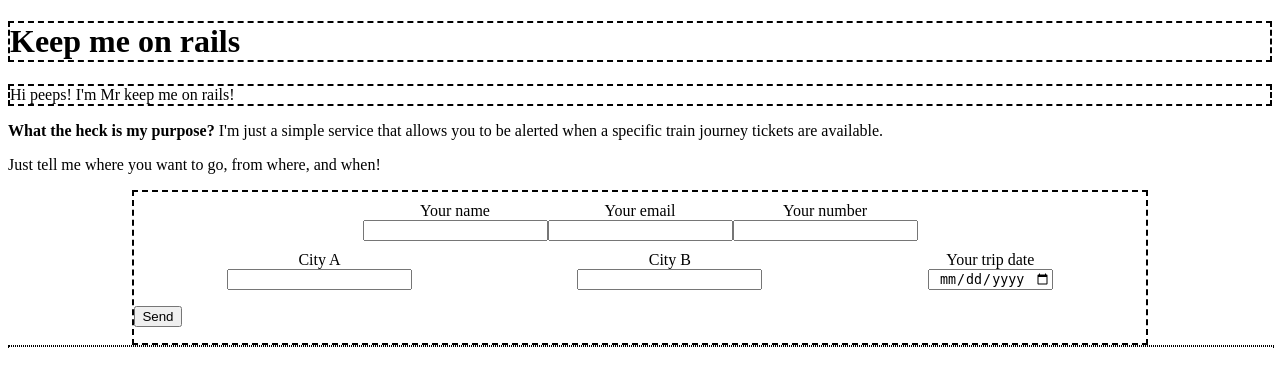
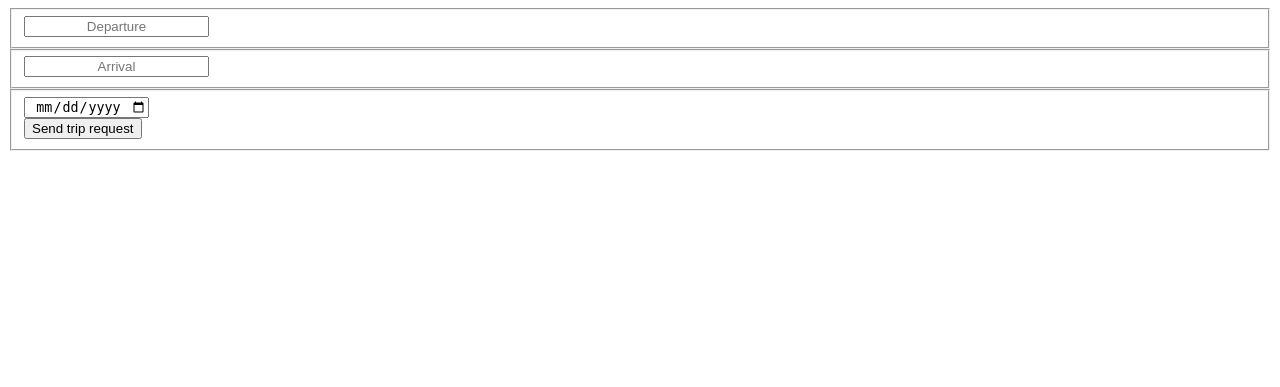
Before and after one commit to aalbertRT/KeepMeOnRails, a Flask app: page /index/ in a window 1280 px wide. Shown: the top 387 px of the page. Run offline with Flask 2, Linux system fonts and the light colour scheme; the visitor is signed in with stand-in values (Sample User, id 1).

Commit message:
[+] Add trip form

```diff
--- a/app/application/blueprints/home/home.py
+++ b/app/application/blueprints/home/home.py
@@ -1,56 +1,53 @@
 import json
 
-from flask import Blueprint
-from flask import render_template, request, url_for, make_response, jsonify, redirect
+from flask import Blueprint, flash, render_template, request, url_for, make_response, jsonify, redirect
 from flask import current_app as app
-from flask_login import login_required, logout_user
+from flask_login import login_required, logout_user, current_user
 
 from application.models import User, Trip
 from application.interface import UserInterface, TripInterface
 from application.service import UserService, TripService
+from application.forms import TripForm
 
 # Blueprint configuration
 home_bp = Blueprint('home_bp', __name__)
 
-@home_bp.route('/index/', methods=['GET'])
+@home_bp.route('/index/', methods=['GET', 'POST'])
 @login_required
 def index():
     """Index page."""
-    variables = {'sncf_token': app.config['SNCF_TOKEN']}
-    return render_template('index.html', **variables)
-
-@home_bp.route('/ajax/', methods=['POST'])
-def add_trip():
-    input_form = json.loads(request.data)
-    print(input_form)
-    # Parse user data
-    user_interface = UserInterface(
-        username=input_form['firstName'],
-        email=input_form['email']
+    form = TripForm()
+    variables = {
+        'title': 'Keep me on rails - Trip form',
+        'sncf_token': app.config['SNCF_TOKEN'],
+        'form': form
+    }
+    if form.validate_on_submit():
+        print('valid form')
+        # Parse trip data and test existence at this date for the user
+        trip_interface = TripInterface(
+            user_id=current_user.id,
+            departure=form.departure.data,
+            arrival=form.arrival.data,
+            date=form.date.data
         )
-    # Test user existence. If it doesn't, create it
-    user_result = UserService.get_by_username(user_interface['username'])
-    if user_result:
-        user_id = user_result.id
-    else:
-        new_user = UserService.create(user_interface)
-        user_id = new_user.id
-    # Parse trip data and test existence at this date for the user
-    trip_interface = TripInterface(
-        user_id=user_id,
-        city_a_station_id=input_form['cityAId'],
-        city_b_station_id=input_form['cityBId'],
-        date=input_form['date']
-    )
-    trip_results = Trip.query.filter(Trip.user_id==trip_interface['user_id']).filter(Trip.date==trip_interface['date']).first()
-    if trip_results:
-        print("Already one trip exists at this date for this user")
-    else:
-        TripService.create(trip_interface)
-
-    # Return to client
-    headers = {"Content-Type": "application/json"}
-    return make_response(jsonify(input_form), 200, headers)
+        # Verify existence in db
+        result = Trip.query.filter(
+            Trip.user_id==trip_interface['user_id']
+        ).filter(
+            Trip.date==trip_interface['date']
+        ).filter(
+            Trip.departure==trip_interface['departure']
+        ).filter(
+            Trip.arrival==trip_interface['arrival']
+        ).first()
+        if result is None:
+            TripService.create(trip_interface)
+            flash('Trip request created.')
+        else:
+            flash('Trip request already exists.')
+        return redirect(url_for('home_bp.index'))
+    return render_template('trip_form.html', **variables)
 
 @home_bp.route('/logout/')
 @login_required
--- a/app/application/forms.py
+++ b/app/application/forms.py
@@ -1,5 +1,7 @@
 from flask_wtf import FlaskForm
-from wtforms import StringField, PasswordField, SubmitField
+from wtforms import StringField, SubmitField, PasswordField
+from wtforms.fields.html5 import DateField
+from wtforms.fields import HiddenField
 from wtforms.validators import (
     DataRequired,
     Email,
@@ -55,3 +57,33 @@ class LoginForm(FlaskForm):
         validators=[DataRequired()]
     )
     submit = SubmitField('Log In')
+
+class TripForm(FlaskForm):
+    """Trip form."""
+    departure = StringField(
+        'Departure',
+        validators=[
+            DataRequired(),
+        ]
+    )
+    departure_id = HiddenField(
+        validators=[
+            DataRequired()
+        ]
+    )
+    arrival = StringField(
+        'Arrival',
+        validators=[
+            DataRequired(),
+        ]
+    )
+    arrival_id = HiddenField(
+        validators=[
+            DataRequired()
+        ]
+    )
+    date = DateField(
+        'Trip date',
+        format='%Y-%m-%d'
+    )
+    submit = SubmitField('Send trip request')
--- a/app/application/interface.py
+++ b/app/application/interface.py
@@ -8,6 +8,6 @@ class UserInterface(TypedDict):
 
 class TripInterface(TypedDict):
     user_id: int
-    city_a_station_id: str
-    city_b_station_id: str
+    departure: str
+    arrival: str
     date: date
--- a/app/application/interface_test.py
+++ b/app/application/interface_test.py
@@ -17,7 +17,7 @@ def test_UserInterface_works(user_interface: UserInterface):
 @fixture
 def trip_interface() -> TripInterface:
     test_date = date.fromisoformat('2021-03-30')
-    return TripInterface(user_id=1, city_a_station_id=0, city_b_station_id=1, date=test_date)
+    return TripInterface(user_id=1, departure=0, arrival=1, date=test_date)
 
 def test_TripInterface_create(trip_interface: TripInterface):
     assert trip_interface
--- a/app/application/models_test.py
+++ b/app/application/models_test.py
@@ -12,7 +12,7 @@ def test_user_create(user: User):
 @fixture
 def trip() -> Trip:
     test_date = date.fromisoformat('2021-03-30')
-    return Trip(user_id=1, city_a_station_id=0, city_b_station_id=1, date=test_date)
+    return Trip(user_id=1, departure=0, arrival=1, date=test_date)
 
 def test_trip_create(trip: Trip):
     assert trip
--- a/app/application/service.py
+++ b/app/application/service.py
@@ -90,8 +90,8 @@ class TripService():
     def create(new_attrs: TripInterface) -> Trip:
         new_trip = Trip(
             user_id=new_attrs['user_id'],
-            city_a_station_id=new_attrs['city_a_station_id'],
-            city_b_station_id=new_attrs['city_b_station_id'],
+            departure=new_attrs['departure'],
+            arrival=new_attrs['arrival'],
             date=new_attrs['date']
         )
         db.session.add(new_trip)
--- a/app/application/static/css/style.css
+++ b/app/application/static/css/style.css
@@ -46,7 +46,7 @@ input {
 	visibility: hidden;
 	width: 199px;
 	position: absolute;
-	margin-top: 50px;
+	margin-top: 0px;
 	background-color: white;
 	border: dotted grey 1px;
 }
--- a/app/application/static/js/index.js
+++ b/app/application/static/js/index.js
@@ -1,35 +1,3 @@
-var form = document.getElementById("mainForm");
-
-var cityAId = '';
-var cityBId = '';
-
-function onSubmit(event) {
-	event.preventDefault();
-	let formInput = {
-		firstName: document.getElementById("firstName").value,
-		email: document.getElementById("email").value,
-		phoneNumber: document.getElementById("phoneNumber").value,
-		cityA: document.getElementById("cityA").value,
-		cityAId: cityAId,
-		cityB: document.getElementById("cityB").value,
-		cityBId: cityBId,
-		date: document.getElementById("date").value
-	}
-	console.log(formInput);
-	//form.reset();
-
-	var request = new XMLHttpRequest();
-	request.onreadystatechange = function() {
-		if (request.readyState == XMLHttpRequest.DONE && request.status == 200) {
-			var response = request.responseText
-			console.log(response);
-		}
-	}
-	request.open("POST", "/ajax/");
-	request.setRequestHeader("Content-type", "application/json");
-	request.send(JSON.stringify(formInput));
-}
-
 
 function checkCityResponse(cityResponse, cityInput) {
 	if (cityResponse.places.length != 0) {
@@ -62,11 +30,11 @@ function fillCityTable(cityInput, citiesArray) {
 		/* Fill the input cell when a city is clicked in the table */
 		newCell.addEventListener('click', function() {
 			cityInput.value = this.innerHTML;
-			if (cityInput.name == 'cityA') {
-				cityAId = city.id;
+			if (cityInput.name == 'departure') {
+				document.getElementById('departure_id').value = city.id;
 			}
-			if (cityInput.name == 'cityB') {
-				cityBId = city.id;
+			if (cityInput.name == 'arrival') {
+				document.getElementById('arrival_id').value = city.id;
 			}
 			flushCityTable(cityInput);
 		});
@@ -114,15 +82,13 @@ function loadRelevantPlaces(cityInput) {
 }
 
 /* Define components that will be watched during app run */
-let cityA = document.getElementById("cityA");
-let cityB = document.getElementById("cityB");
+let departure = document.getElementById("departure");
+let arrival = document.getElementById("arrival");
 
 /* Listen to typing events */
-cityA.addEventListener("input", function() {
+departure.addEventListener("input", function() {
 	loadRelevantPlaces(this);
 });
-cityB.addEventListener("input", function() {
+arrival.addEventListener("input", function() {
 	loadRelevantPlaces(this);
 });
-
-form.addEventListener('submit', onSubmit);
--- /dev/null
+++ b/app/application/templates/trip_form.html
@@ -0,0 +1,59 @@
+<!DOCTYPE html>
+<html>
+
+<head>
+    <meta charset="utf-8" />
+    <link rel="stylesheet" href="{{ url_for('static', filename='css/style.css') }}"/>
+    <title>{{ title }}</title>
+</head>
+
+<body>
+</body>
+    <div class="box">
+        <form method="POST" action="/index/" class="main-form">
+            {{ form.csrf_token }}
+            <fieldset class="departure">
+                {{ form.departure(placeholder='Departure', autocomplete='off') }}
+                <table id="searchDeparture" class="searchPlaceSuggestionTable">
+                </table>
+                {% if form.departure.errors %}
+                <ul class="errors">
+                    {% for errors in form.departure.errors %}
+                    <li>{{ error }}</li>{% endfor %}
+                </ul>
+                {% endif %}
+            </fieldset>
+            {{ form.departure_id }}
+            <fieldset class="arrival">
+                {{ form.arrival(placeholder='Arrival', autocomplete='off') }}
+                <table id="searchArrival" class="searchPlaceSuggestionTable">
+                </table>
+                {% if form.arrival.errors %}
+                <ul class="errors">
+                    {% for errors in form.arrival.errors %}
+                    <li>{{ error }}</li>{% endfor %}
+                </ul>
+                {% endif %}
+            </fieldset>
+            {{ form.arrival_id }}
+            <fieldset class="date">
+                {{ form.date() }}
+                {% if form.arrival.errors %}
+                <ul class="errors">
+                    {% for errors in form.arrival.errors %}
+                    <li>{{ error }}</li>{% endfor %}
+                </ul>
+                {% endif %}
+            <div class="submit-button">
+                {{ form.submit }}
+            </div>
+        </form>
+    </div>
+    <script type="text/javascript">
+        window.appConfig = {
+            sncf_token: "{{ sncf_token }}"
+        }
+    </script>
+    <script src="{{ url_for('static', filename='js/index.js') }}"></script>
+</body>
+</html>
```
Also changed, not shown: app/application/models.py (+22 -8 lines), app/application/service_test.py (+4 -4 lines).
